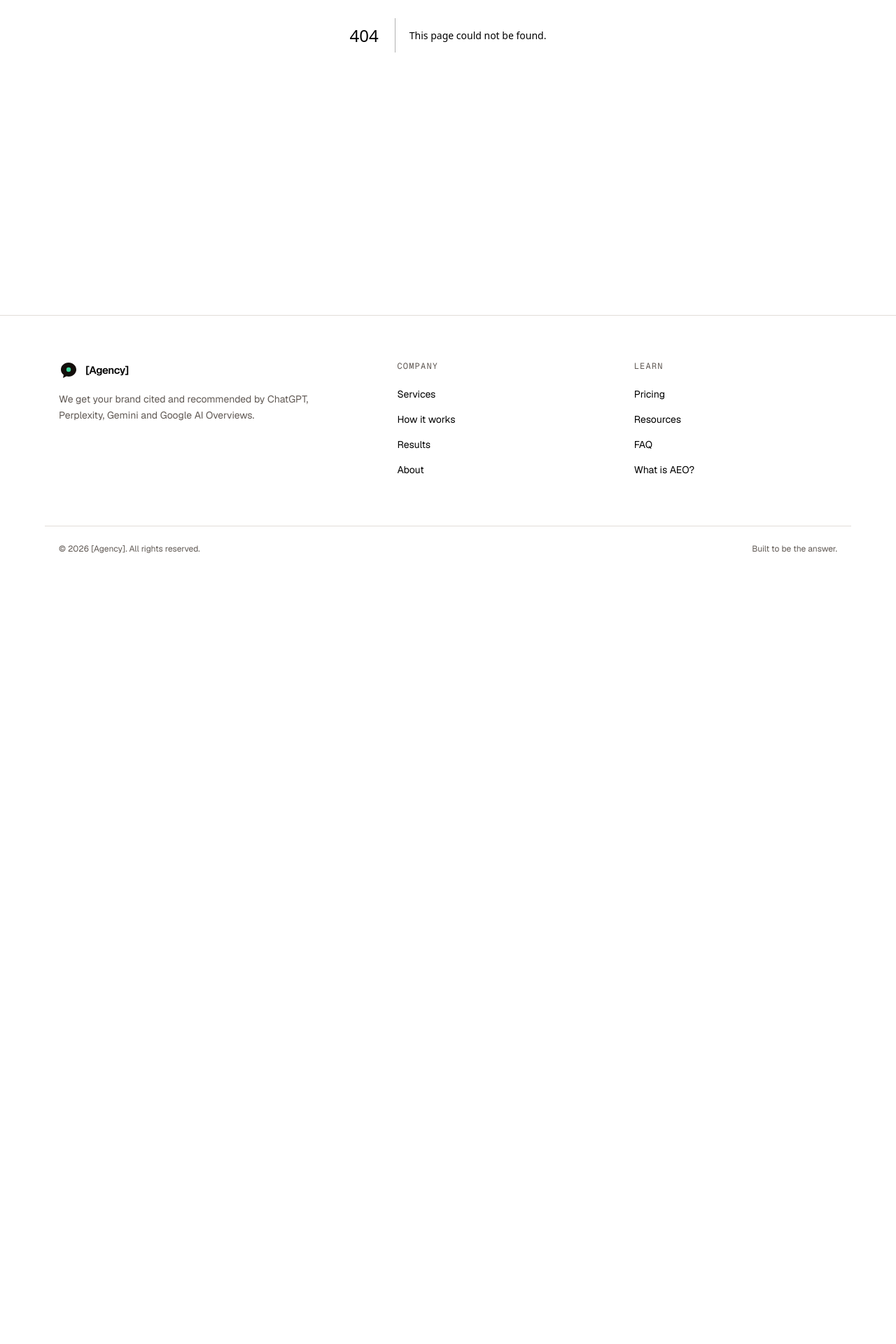
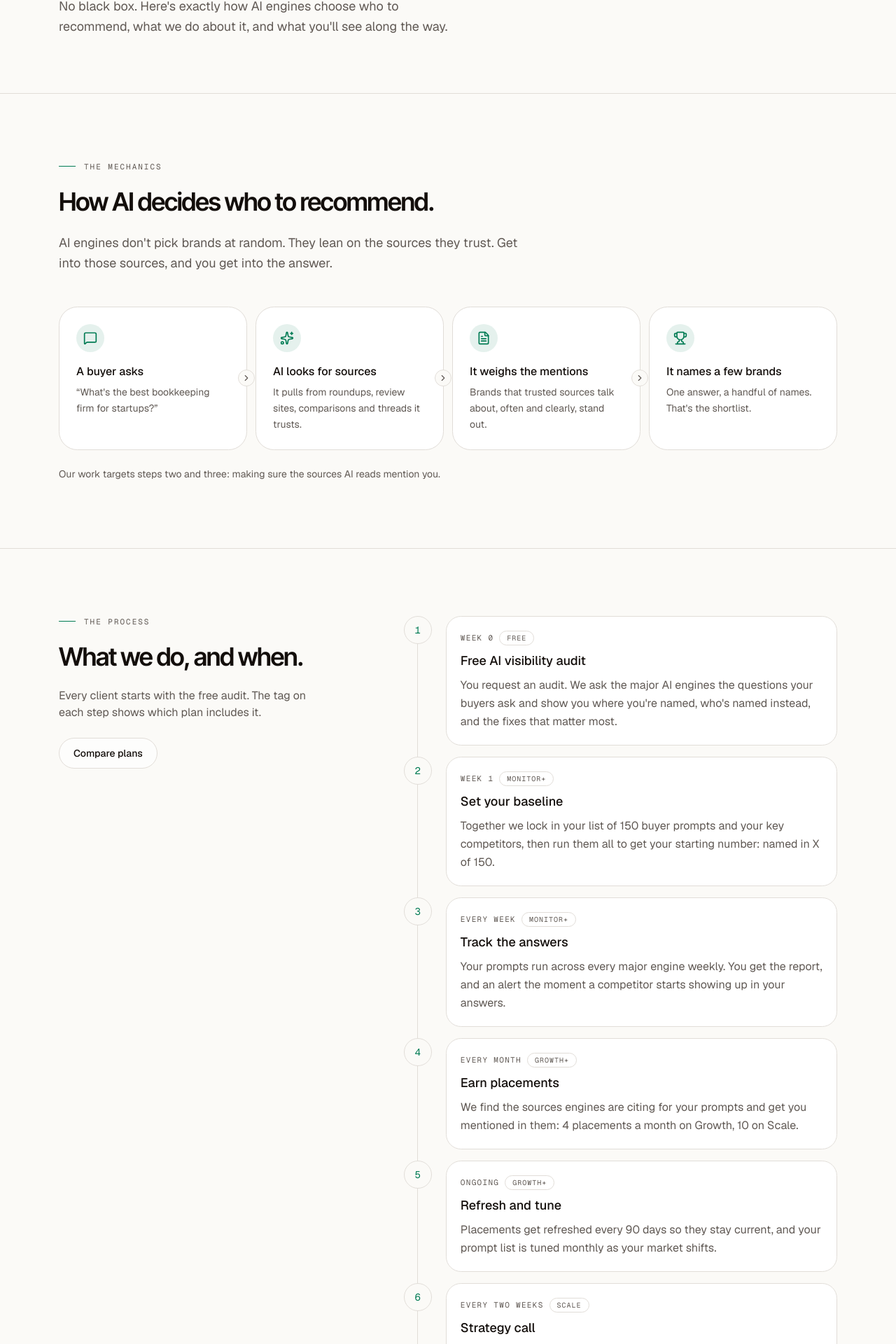
Before and after one commit to e74202-lgtm/aeo-agency-, a Next.js app: page /how-it-works in a window 1280 px wide. Before the commit this address had no page. Shown: the part 415-2335 px from the top of the page at 70% size. Before the commit the page ends 1231 px from the top, so only its background shows below. Built offline with nearby package versions, Linux system fonts and the light colour scheme.

Commit message:
Add how it works page

```diff
--- /dev/null
+++ b/src/app/how-it-works/page.tsx
@@ -0,0 +1,200 @@
+import type { Metadata } from "next"
+import Link from "next/link"
+import { ChevronRight, FileText, MessageSquare, Sparkles, Trophy } from "lucide-react"
+
+import { FinalCta } from "@/components/home/final-cta"
+import { SectionLabel } from "@/components/home/section-label"
+import { Button } from "@/components/ui/button"
+
+export const metadata: Metadata = {
+  title: "How it works",
+  description:
+    "How we get your brand recommended by AI: a free audit, a baseline across 150 buyer prompts, weekly tracking, and monthly placements in the sources AI engines trust.",
+}
+
+// How an AI engine arrives at a recommendation, simplified.
+const flow = [
+  { icon: MessageSquare, title: "A buyer asks", body: "“What's the best bookkeeping firm for startups?”" },
+  { icon: Sparkles, title: "AI looks for sources", body: "It pulls from roundups, review sites, comparisons and threads it trusts." },
+  { icon: FileText, title: "It weighs the mentions", body: "Brands that trusted sources talk about, often and clearly, stand out." },
+  { icon: Trophy, title: "It names a few brands", body: "One answer, a handful of names. That's the shortlist." },
+]
+
+const steps = [
+  {
+    when: "Week 0",
+    title: "Free AI visibility audit",
+    body: "You request an audit. We ask the major AI engines the questions your buyers ask and show you where you're named, who's named instead, and the fixes that matter most.",
+    plan: "Free",
+  },
+  {
+    when: "Week 1",
+    title: "Set your baseline",
+    body: "Together we lock in your list of 150 buyer prompts and your key competitors, then run them all to get your starting number: named in X of 150.",
+    plan: "Monitor+",
+  },
+  {
+    when: "Every week",
+    title: "Track the answers",
+    body: "Your prompts run across every major engine weekly. You get the report, and an alert the moment a competitor starts showing up in your answers.",
+    plan: "Monitor+",
+  },
+  {
+    when: "Every month",
+    title: "Earn placements",
+    body: "We find the sources engines are citing for your prompts and get you mentioned in them: 4 placements a month on Growth, 10 on Scale.",
+    plan: "Growth+",
+  },
+  {
+    when: "Ongoing",
+    title: "Refresh and tune",
+    body: "Placements get refreshed every 90 days so they stay current, and your prompt list is tuned monthly as your market shifts.",
+    plan: "Growth+",
+  },
+  {
+    when: "Every two weeks",
+    title: "Strategy call",
+    body: "What moved, what's next, and where to focus. On Scale, we also publish an original stat or data piece to attract citations.",
+    plan: "Scale",
+  },
+]
+
+const milestones = [
+  { when: "Week 1", title: "Your baseline", body: "A clear starting number, so every change after it is measurable." },
+  { when: "Weeks 2 to 8", title: "The trend line", body: "Weekly reports show what's moving and which placements are getting picked up." },
+  { when: "Months 2 to 3", title: "Consistent mentions", body: "Placements typically start showing up consistently in AI answers as engines discover and trust them." },
+]
+
+const howToSchema = {
+  "@context": "https://schema.org",
+  "@type": "HowTo",
+  name: "How we get your brand recommended by AI engines",
+  step: steps.map((s, i) => ({ "@type": "HowToStep", position: i + 1, name: s.title, text: s.body })),
+}
+
+export default function HowItWorksPage() {
+  return (
+    <>
+      <script type="application/ld+json" dangerouslySetInnerHTML={{ __html: JSON.stringify(howToSchema) }} />
+
+      <section className="mx-auto max-w-6xl px-5 pt-16 pb-20 md:pt-24">
+        <div className="max-w-3xl space-y-6">
+          <SectionLabel>How it works</SectionLabel>
+          <h1 className="font-display text-4xl leading-[1.02] font-semibold tracking-[-0.045em] text-balance sm:text-5xl lg:text-6xl">
+            From invisible to <em className="text-signal">recommended</em>, one measurable step at a time.
+          </h1>
+          <p className="max-w-xl text-lg leading-relaxed text-muted-foreground">
+            No black box. Here&apos;s exactly how AI engines choose who to recommend, what we do about it, and what
+            you&apos;ll see along the way.
+          </p>
+        </div>
+      </section>
+
+      <section className="border-t">
+        <div className="mx-auto max-w-6xl px-5 py-20 md:py-24">
+          <div className="max-w-2xl space-y-6">
+            <SectionLabel>The mechanics</SectionLabel>
+            <h2 className="font-display text-3xl leading-[1.05] font-semibold tracking-[-0.04em] text-balance sm:text-4xl">
+              How AI decides who to recommend.
+            </h2>
+            <p className="text-lg leading-relaxed text-muted-foreground">
+              AI engines don&apos;t pick brands at random. They lean on the sources they trust. Get into those sources,
+              and you get into the answer.
+            </p>
+          </div>
+
+          <ol className="mt-12 grid gap-3 md:grid-cols-4">
+            {flow.map((item, i) => (
+              <li key={item.title} className="relative flex flex-col gap-4 rounded-3xl border bg-card p-6">
+                <span className="flex size-10 items-center justify-center rounded-full bg-signal/10 text-signal">
+                  <item.icon className="size-5" aria-hidden="true" />
+                </span>
+                <div className="space-y-1.5">
+                  <h3 className="font-medium">{item.title}</h3>
+                  <p className="text-sm leading-relaxed text-muted-foreground">{item.body}</p>
+                </div>
+                {i < flow.length - 1 && (
+                  <ChevronRight
+                    className="absolute top-1/2 -right-3 z-10 hidden size-6 -translate-y-1/2 rounded-full border bg-background p-1 text-muted-foreground md:block"
+                    aria-hidden="true"
+                  />
+                )}
+              </li>
+            ))}
+          </ol>
+          <p className="mt-6 text-sm text-muted-foreground">
+            Our work targets steps two and three: making sure the sources AI reads mention you.
+          </p>
+        </div>
+      </section>
+
+      <section className="border-t">
+        <div className="mx-auto grid max-w-6xl gap-12 px-5 py-20 md:py-24 lg:grid-cols-[1fr_1.5fr] lg:gap-20">
+          <div className="space-y-6 lg:sticky lg:top-28 lg:self-start">
+            <SectionLabel>The process</SectionLabel>
+            <h2 className="font-display text-3xl leading-[1.05] font-semibold tracking-[-0.04em] text-balance sm:text-4xl">
+              What we do, and when.
+            </h2>
+            <p className="max-w-sm text-muted-foreground">
+              Every client starts with the free audit. The tag on each step shows which plan includes it.
+            </p>
+            <Button asChild variant="outline" className="h-11 rounded-full bg-card/60 px-5 text-sm">
+              <Link href="/pricing">Compare plans</Link>
+            </Button>
+          </div>
+
+          <ol className="relative space-y-4 before:absolute before:top-6 before:bottom-6 before:left-[19px] before:w-px before:bg-border">
+            {steps.map((step, i) => (
+              <li key={step.title} className="relative flex gap-5">
+                <span className="relative z-10 flex size-10 shrink-0 items-center justify-center rounded-full border bg-background font-mono text-sm text-signal">
+                  {i + 1}
+                </span>
+                <div className="flex-1 space-y-2 rounded-2xl border bg-card p-5">
+                  <div className="flex flex-wrap items-center gap-2">
+                    <span className="font-mono text-[11px] tracking-[0.12em] text-muted-foreground uppercase">{step.when}</span>
+                    <span className="rounded-full border px-2.5 py-0.5 font-mono text-[10px] tracking-[0.1em] text-muted-foreground uppercase">
+                      {step.plan}
+                    </span>
+                  </div>
+                  <h3 className="text-lg font-medium">{step.title}</h3>
+                  <p className="leading-relaxed text-muted-foreground">{step.body}</p>
+                </div>
+              </li>
+            ))}
+          </ol>
+        </div>
+      </section>
+
+      <section className="dark">
+        <div className="mx-auto max-w-6xl px-5 py-20 md:py-24">
+          <div className="max-w-2xl space-y-6">
+            <SectionLabel>Setting expectations</SectionLabel>
+            <h2 className="font-display text-3xl leading-[1.05] font-semibold tracking-[-0.04em] text-balance sm:text-4xl">
+              What you&apos;ll see, and when.
+            </h2>
+            <p className="text-lg leading-relaxed text-muted-foreground">
+              AEO compounds. Here&apos;s a realistic timeline, not a sales pitch.
+            </p>
+          </div>
+          <ol className="mt-12 grid gap-5 md:grid-cols-3">
+            {milestones.map((m) => (
+              <li key={m.title} className="space-y-3 rounded-3xl border bg-card p-7">
+                <p className="font-mono text-sm text-signal">{m.when}</p>
+                <h3 className="text-xl font-medium">{m.title}</h3>
+                <p className="leading-relaxed text-muted-foreground">{m.body}</p>
+              </li>
+            ))}
+          </ol>
+          <p className="mt-8 max-w-2xl text-sm text-muted-foreground">
+            Nobody controls what AI engines say, so we don&apos;t promise rankings. We promise the work, and an honest
+            weekly number on whether it&apos;s paying off.
+          </p>
+        </div>
+      </section>
+
+      <div className="pt-24 md:pt-32">
+        <FinalCta />
+      </div>
+    </>
+  )
+}
```
